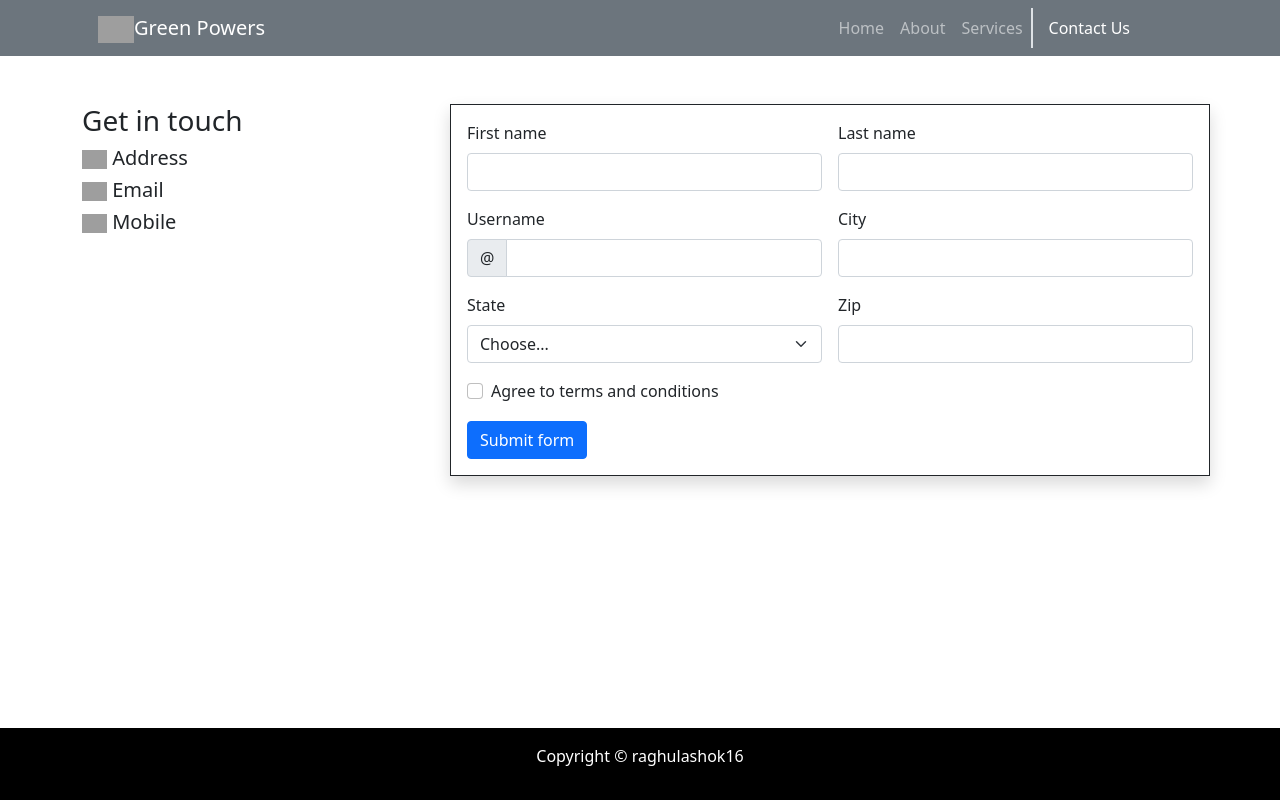
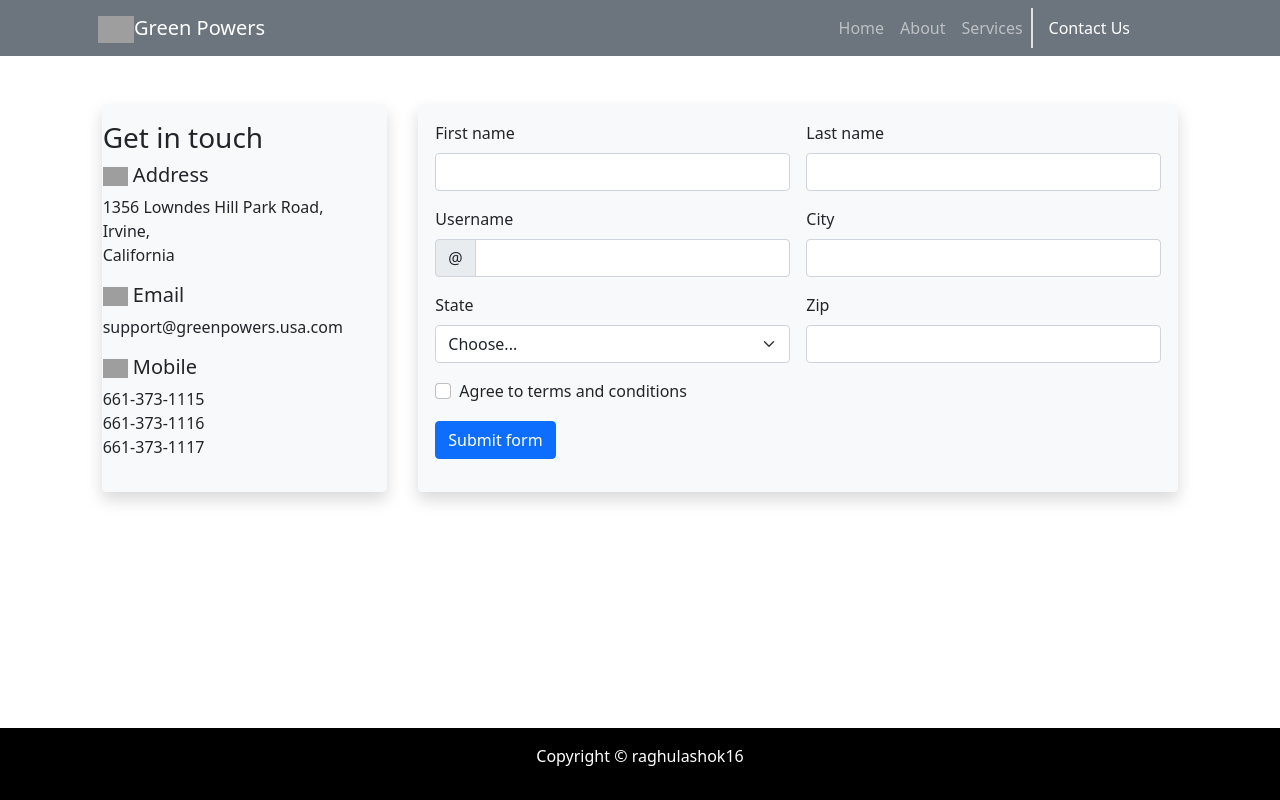
Before and after one commit to raghulashok16/greenpowers-bootstrap, a plain HTML site: page contact.html in a window 1280 px wide. Drawn offline with nearby package versions, Linux system fonts and the light colour scheme; grey boxes are pictures that could not be loaded.

Commit message:
contact info added

```diff
--- a/contact.html
+++ b/contact.html
@@ -13,7 +13,7 @@
     <title>Hello, world!</title>
 </head>
 
-<body>
+<body class="">
     <nav class="navbar navbar-expand-lg navbar-dark bg-secondary px-5">
         <div class="container px-4">
             <a class="navbar-brand ms-1" href="index.html"><img
@@ -44,17 +44,26 @@
         </div>
     </nav>
     <section class="container">
-        <div class="row mt-5">
-            <div class="col-md-4 ">
+        <div class="row mt-5 mb-5 justify-content-evenly">
+            <div class="col-lg-3 mb-lg-0 mb-3 ps-lg-0 ps-5 bg-light border border-light p-3 shadow rounded-2">
                 <h3>Get in touch</h3>
                 <h5><img src="https://img.icons8.com/glyph-neue/64/null/user-location.png" width="25" /> Address</h5>
+                <p class="mb-0">1356 Lowndes Hill Park Road,</p>
+                <p class="mb-0">Irvine,</p>
+                <p>California</p>
+
+
                 <h5 class="justify-content-center"><img src="https://img.icons8.com/ios-filled/50/000000/apple-mail.png"
                         width="25" />
                     Email</h5>
+                <p>support@greenpowers.usa.com</p>
                 <h5><img src="https://img.icons8.com/ios-filled/50/000000/ringer-volume.png" width="25" /> Mobile</h5>
+                <p class="mb-0">661-373-1115</p>
+                <p class="mb-0">661-373-1116</p>
+                <p class="mb-0">661-373-1117</p>
                 <p></p>
             </div>
-            <div class="col-md-8  border border-dark p-3 shadow">
+            <div class="col-lg-8 bg-light border border-light p-3 shadow rounded-2">
                 <form class="row g-3 needs-validation" novalidate>
                     <div class="col-md-6">
                         <label for="validationCustom01" class="form-label">First name</label>
@@ -133,6 +142,11 @@
     <section class="my-5">
         </>
     </section>
+    <section class="my-5">
+        <p>
+            &#8203;
+        </p>
+    </section>
     <footer style="background-color: black;" class="py-3 text-white text-center fixed-bottom">
         <p>Copyright &copy raghulashok16</p>
     </footer>
```
Also changed, not shown: about.html (+3 -1 lines), services.html (+4 -2 lines).
